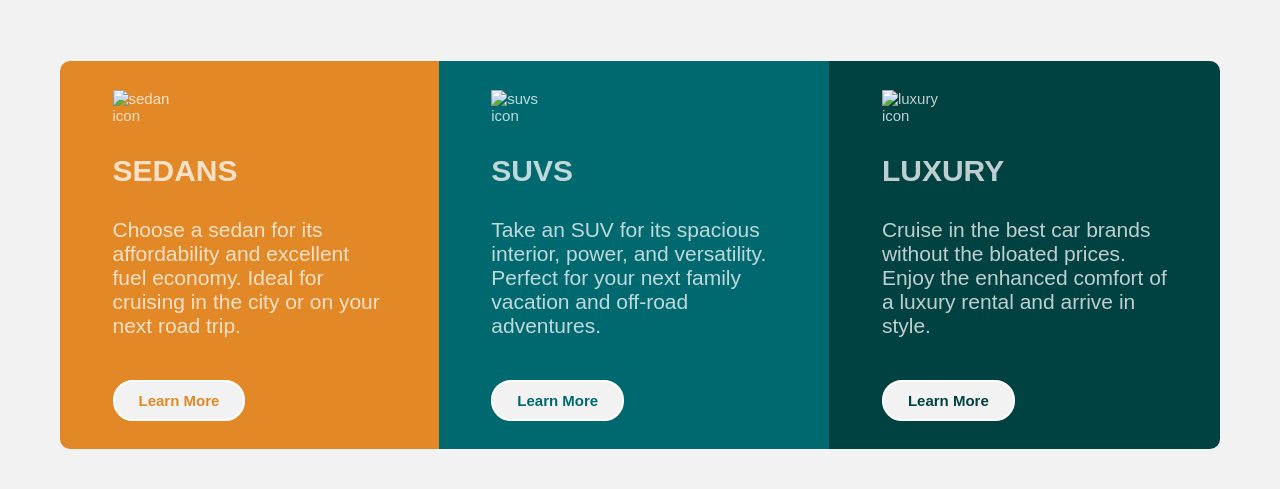
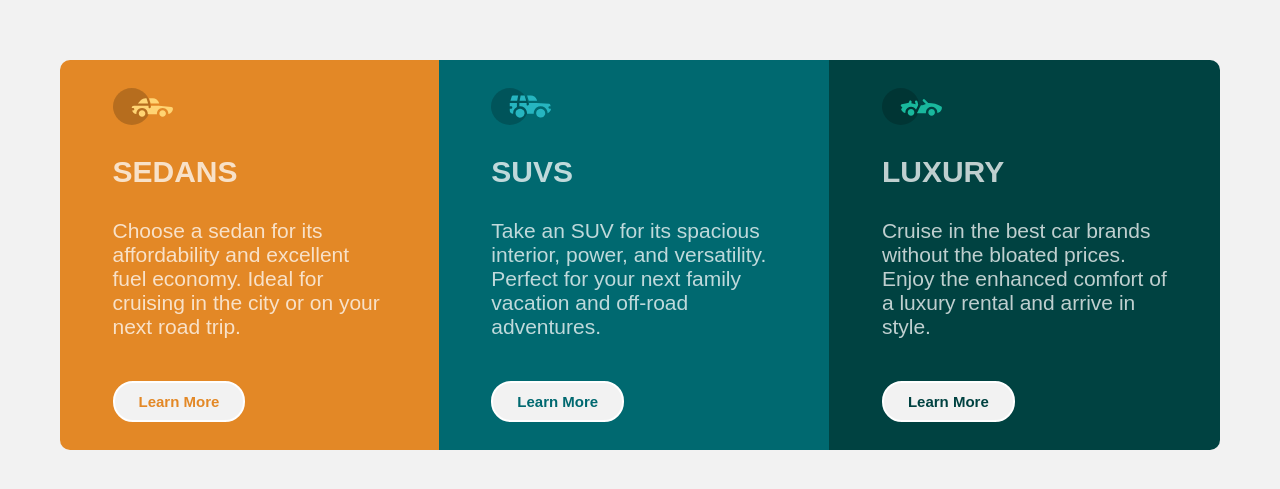
Before and after one commit to elistoyanova/3column-preview-grid, a plain HTML site: page index.html in a window 1280 px wide. Shown: the part 145-634 px from the top of the page. Drawn offline with Linux system fonts and the light colour scheme.

Commit message:
Update index.html

```diff
--- a/index.html
+++ b/index.html
@@ -25,7 +25,7 @@
     <div class="container">
       <div class="card sedans">
         <img
-          src="./3-column-preview-card-component-main/images/icon-sedans.svg"
+          src="icon-sedans.svg"
           alt="sedan icon"
         />
         <h2>Sedans</h2>
@@ -37,7 +37,7 @@
       </div>
       <div class="card suvs">
         <img
-          src="./3-column-preview-card-component-main/images/icon-suvs.svg"
+          src="icon-suvs.svg"
           alt="suvs icon"
         />
         <h2>Suvs</h2>
@@ -49,7 +49,7 @@
       </div>
       <div class="card luxury">
         <img
-          src="./3-column-preview-card-component-main/images/icon-luxury.svg"
+          src="icon-luxury.svg"
           alt="luxury icon"
         />
         <h2>Luxury</h2>
```
